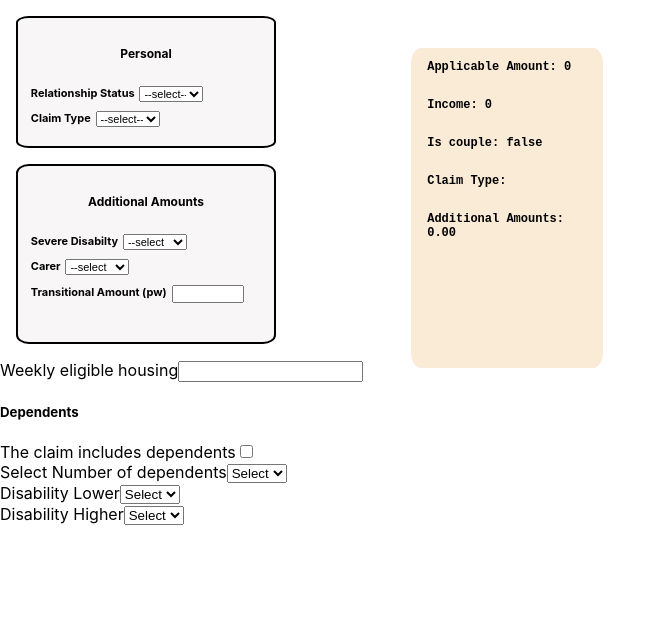
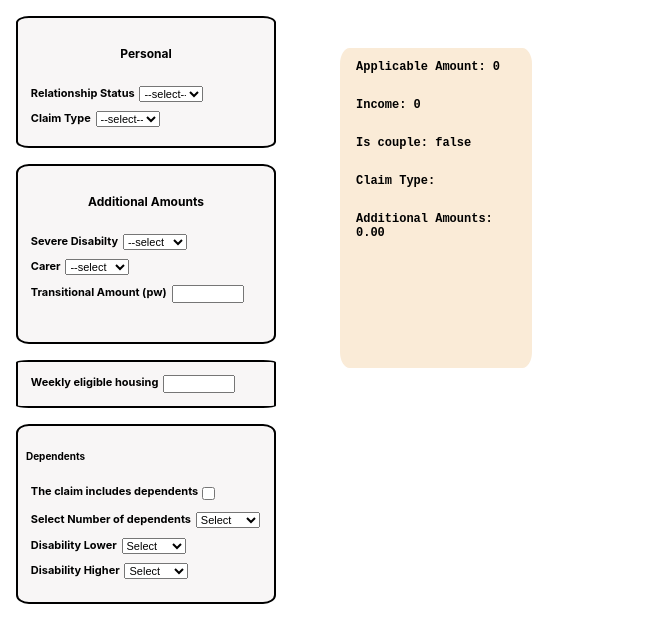
Before and after one commit to dnlstronge/pccalc, a React (Create React App) app: page / in a window 1280 px wide. Shown: the top 642 px of the page, without its empty margins (0-666 px from the left). Built offline with nearby package versions, Linux system fonts and the light colour scheme.

Commit message:
[x] - add css [x] - add handler for Housing [x] - pass dispatch action as props

```diff
--- a/src/Components/Children/Children.module.css
+++ b/src/Components/Children/Children.module.css
@@ -1,4 +1,43 @@
 .container {
+    font-size: 12px;
+    font-weight: bold;
     display: flex;
     flex-direction: column;
+    width: 15rem;
+    height: 10rem;
+    margin: 1rem;
+    padding: 0.5rem;
+    background: rgb(248, 246, 246);
+    border-radius: 5%;
+    border: 2px solid black;
 }
+
+.heading {
+    font-size: 12px;
+    font-weight: bold;
+    text-align: center;
+}
+
+.label {
+
+    font-size: 11px;
+    font-weight: bold;
+    display: flex;
+    flex-direction: row;
+    margin: 0.3rem;
+}
+
+.select {
+    font-size: 11px;
+    display: flex;
+    margin-left: 0.3rem;
+    height: auto;
+    width: 4rem;
+}
+.input {
+    font-size: 11px;
+    display: flex;
+    margin-left: 0.3rem;
+    height: auto;
+    width: 4rem;
+}
--- a/src/Components/Housing/Housing.js
+++ b/src/Components/Housing/Housing.js
@@ -2,10 +2,14 @@ import React from 'react'
 import classes from "./Housing.module.css"
 
 export default function Housing() {
+
+  const handleHousing = (e) => {
+
+  }
   return (
     <div className={classes.container}>
-        <label htmlFor='eligibleHousing'>Weekly eligible housing
-            <input id="eligibleHousing" type="number"></input>
+        <label className={classes.label} htmlFor='eligibleHousing'>Weekly eligible housing
+            <input className={classes.input} id="eligibleHousing" type="number"></input>
         </label>
     </div>
   )
--- a/src/Components/Housing/Housing.module.css
+++ b/src/Components/Housing/Housing.module.css
@@ -0,0 +1,36 @@
+.container {
+    font-size: 12px;
+    font-weight: bold;
+    display: flex;
+    flex-direction: column;
+    width: 15rem;
+    height: auto;
+    margin: 1rem;
+    padding: 0.5rem;
+    background: rgb(248, 246, 246);
+    border-radius: 5%;
+    border: 2px solid black;
+}
+
+.heading {
+    font-size: 12px;
+    font-weight: bold;
+    text-align: center;
+}
+
+.label {
+
+    font-size: 11px;
+    font-weight: bold;
+    display: flex;
+    flex-direction: row;
+    margin: 0.3rem;
+}
+
+.input {
+    font-size: 11px;
+    display: flex;
+    margin-left: 0.3rem;
+    height: auto;
+    width: 4rem;
+}
--- a/src/Components/Main/Main.js
+++ b/src/Components/Main/Main.js
@@ -49,7 +49,7 @@ const Main = (props) => {
         <section className={classes.section}>
           <PA updateAction={dispatchReducer} />
           <Additional updateAction={dispatchReducer} />
-          <Housing />
+          <Housing updateAction={dispatchReducer}/>
           <Children />
         </section>
 
```
